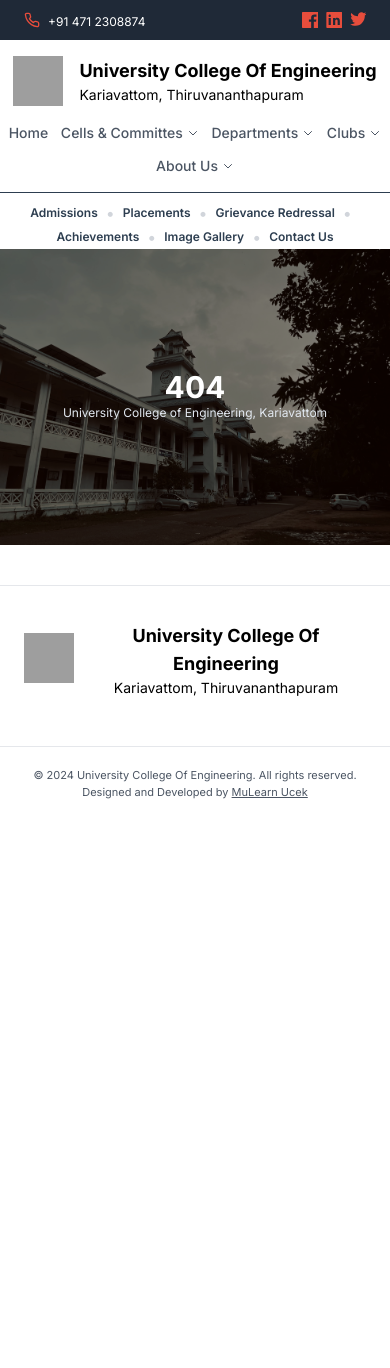
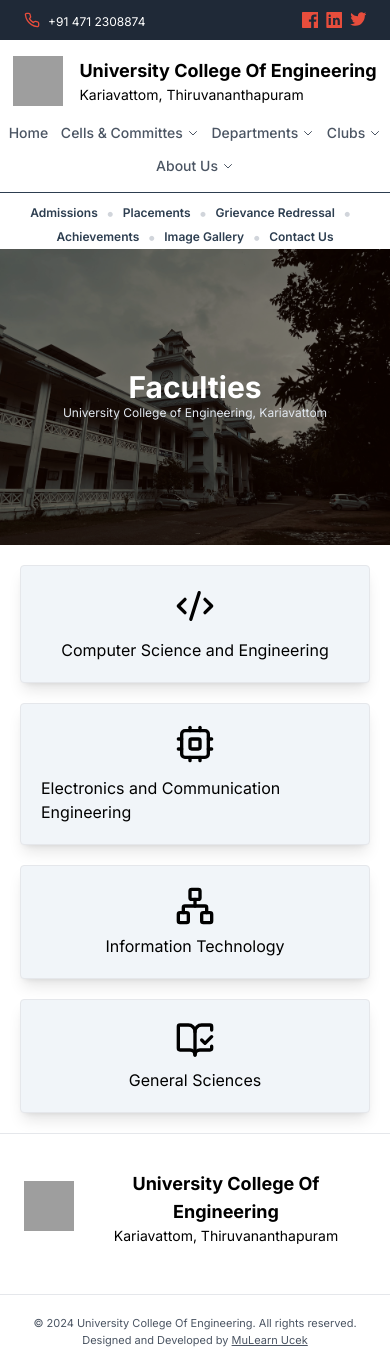
Before and after one commit to Mulearn-ucek/ucek, a Next.js app: page /faculties in a window 390 px wide. Before the commit the page ends 844 px from the top, so only its background shows below. Built offline with nearby package versions, Linux system fonts and the light colour scheme; grey boxes are pictures that could not be loaded.

Commit message:
ADDED: Faculties page, 404 Page, UPDATE links

```diff
--- a/app/[section]/page.tsx
+++ b/app/[section]/page.tsx
@@ -13,6 +13,7 @@ import remarkGfm from "remark-gfm";
 import rehypeRaw from "rehype-raw";
 import Link from "next/link";
 import { LinkIcon } from "lucide-react";
+import { notFound } from "next/navigation";
 
 const contentDir = path.join(process.cwd(), "contents");
 
@@ -94,6 +95,8 @@ export default async function Post({
 }) {
   const { title, contents } = getArticle(params);
 
+  if(title == "404") return notFound();
+
   return (
     <>
       <Topnav />
--- /dev/null
+++ b/app/faculties/[id]/page.tsx
@@ -0,0 +1,131 @@
+import fs from "fs";
+import path from "path";
+import Topnav from "@/components/header/topnav";
+import Nav from "@/components/header/nav";
+import Footer from "@/components/layout/footer";
+
+import Image from "next/image";
+import ucekImage from "@/public/img/ucek.jpeg";
+import Markdown from "react-markdown";
+import remarkGfm from "remark-gfm";
+import rehypeRaw from "rehype-raw";
+import { useEffect, useState } from "react";
+import { notFound } from 'next/navigation'
+import { FACULTY_SHEET_ID, getImgLink } from "@/lib/data";
+import Papa from "papaparse";
+
+const contentDir = path.join(process.cwd(), "contents");
+
+export async function generateStaticParams() {
+  return [{id: "cse"}, {id: "ece"}, {id: "it"},{ id: "gen"}];
+}
+
+export async function generateMetadata({
+  params,
+}: {
+  params: { id: string; section: string };
+}) {
+
+  return {
+    title: "Faculties",
+    description: (params.id == "cse" && "Computer Science and Engineering") ||
+    (params.id == "ece" && "Electronics and Communication Engineering") ||
+    (params.id == "it" && "Information Technology") ||
+    (params.id == "gen" && "General Sciences"),
+  };
+}
+
+export default async function Post({
+  params,
+}: {
+  params: { id: string; section: string };
+}) {
+    if(params.id != "cse" && params.id != "ece" && params.id != "it" && params.id != "gen") {
+
+      return notFound();
+    }
+    const faculties = await getFacultyDetais(params.id)
+
+  return (
+    <>
+      <Topnav />
+      <Nav />
+      <div className="h-[30%] relative text-center -z-20">
+        <Image
+          src={ucekImage}
+          width={1920}
+          height={1080}
+          alt="Slider Image 1"
+          className="h-[300px] w-full object-cover brightness-50"
+        />
+        <div className="absolute w-full top-1/2 left-1/2 -translate-x-1/2 -translate-y-1/2 text-white">
+          <h1 className="text-2xl font-bold text-primary-foreground sm:text-4xl md:text-5xl">
+            Faculties
+          </h1>
+          <p className="text-xs md:text-lg text-slate-200">
+            Department of {params.id == "cse" && "Computer Science and Engineering"}
+            {params.id == "ece" && "Electronics and Communication Engineering"}
+            {params.id == "it" && "Information Technology"}
+            {params.id == "gen" && "General Sciences"}
+          </p>
+        </div>
+      </div>
+      <div className="z-20 w-full p-5 flex justify-center">
+        <div className="w-full md:w-3/4 lg:w-1/2 grid grid-cols-2 gap-4">
+        {faculties && faculties.map((faculty, index) => (
+              <div className="flex" key={`id-${index}`}>
+                <Image
+                  src={getImgLink(faculty[3])}
+                  width={150}
+                  height={200}
+                  alt={faculty[0]}
+                  className="rounded-lg"
+                />
+                <div className="ml-5">
+                  <h1 className="text-xl font-bold">{faculty[0]}</h1>
+                  <p className="text-sm">{faculty[1]}</p>
+                  <p className=" text-sm mt-2 text-gray-500">Qualification: {faculty[2]}</p>
+                </div>
+              </div>
+            ))}
+            </div>
+      </div>
+
+      <Footer />
+    </>
+  );
+}
+
+
+function getData(url:string): Promise<string[][]> {
+  return new Promise((resolve, reject) => {
+    fetch(url).then((response) => {
+      if (!response.ok) {
+        reject(response.statusText);
+      }
+      return response.text();
+    }).then((text) => {
+      Papa.parse(text, {
+        skipEmptyLines: true,
+        complete(results: { data: any; }) {
+          let d  = results.data;
+          d.shift()
+          resolve(d);
+        },
+        error(error: any) {
+          reject(error);
+        }
+      });
+    }).catch((error) => {
+      reject(error);
+    });
+});
+}
+
+function getFacultyDetais(id: string): Promise<string[][]> {
+  const url = "https://docs.google.com/spreadsheets/d/"
+              + FACULTY_SHEET_ID
+              + `/gviz/tq?tqx=out:csv&sheet=${id}&tq=`
+              + encodeURIComponent("select C, D, E, F");
+  return getData(url)
+}
--- /dev/null
+++ b/app/faculties/page.tsx
@@ -0,0 +1,84 @@
+// app/[slug]/page.js
+
+import fs, { link } from "fs";
+import path from "path";
+import Topnav from "@/components/header/topnav";
+import Nav from "@/components/header/nav";
+import Footer from "@/components/layout/footer";
+
+import Image from "next/image";
+import ucekImage from "@/public/img/ucek.jpeg";
+import Markdown from "react-markdown";
+import remarkGfm from "remark-gfm";
+import rehypeRaw from "rehype-raw";
+import Link from "next/link";
+import { BookOpenCheck, CodeXml, Cpu, LinkIcon, Network } from "lucide-react";
+import { notFound } from "next/navigation";
+
+export const metadata = {
+  title: "Faculties",
+  description: "University College of Engineering, Kariavattom",
+};
+
+export default async function Post({
+  params,
+}: {
+  params: { id: string; section: string };
+}) {
+
+  return (
+    <>
+      <Topnav />
+      <Nav />
+      <div className="h-[30%] relative text-center -z-20">
+        <Image
+          src={ucekImage}
+          width={1920}
+          height={1080}
+          alt="Slider Image 1"
+          className="h-[300px] w-full object-cover brightness-50"
+        />
+        <div className="absolute w-full top-1/2 left-1/2 -translate-x-1/2 -translate-y-1/2 text-white">
+          <h1 className="text-3xl font-bold text-primary-foreground sm:text-4xl md:text-5xl">
+            Faculties
+          </h1>
+          <p className="text-xs md:text-lg text-slate-200">
+            University College of Engineering, Kariavattom
+          </p>
+        </div>
+      </div>
+      <div className="z-20 w-full p-5 md:p-10 grid gap-5 justify-center grid-cols-1 md:grid-cols-2">
+          <Link
+            href={`/faculties/cse`}
+            className="flex bg-slate-100 border shadow-lg flex-col justify-center p-5 scale-100 rounded hover:scale-105 transition-transform items-center gap-3"
+          >
+            <CodeXml size={40} />
+             Computer Science and Engineering
+          </Link>
+          <Link
+            href={`/faculties/ece`}
+            className="flex bg-slate-100 border shadow-lg flex-col  p-5 scale-100 rounded hover:scale-105 transition-transform items-center gap-3"
+          >
+            <Cpu size={40}  />
+            Electronics and Communication Engineering
+          </Link>
+          <Link
+            href={`/faculties/it`}
+            className="flex bg-slate-100 border shadow-lg flex-col p-5 scale-100 rounded hover:scale-105 transition-transform items-center gap-2"
+          >
+            <Network size={40}  />
+            Information Technology
+          </Link>
+          <Link
+            href={`/faculties/gen`}
+            className="flex bg-slate-100 border shadow-lg flex-col p-5 scale-100 rounded hover:scale-105 transition-transform items-center gap-2"
+          >
+            <BookOpenCheck size={40} />
+            General Sciences
+          </Link>
+      </div>
+
+      <Footer />
+    </>
+  );
+}
--- /dev/null
+++ b/app/not-found.tsx
@@ -0,0 +1,47 @@
+import fs, { link } from "fs";
+import path from "path";
+import Topnav from "@/components/header/topnav";
+import Nav from "@/components/header/nav";
+import Footer from "@/components/layout/footer";
+
+import Image from "next/image";
+import ucekImage from "@/public/img/ucek.jpeg";
+import Markdown from "react-markdown";
+import remarkGfm from "remark-gfm";
+import rehypeRaw from "rehype-raw";
+import Link from "next/link";
+import { LinkIcon } from "lucide-react";
+
+const contentDir = path.join(process.cwd(), "contents");
+
+export default async function NotFound() {
+
+  return (
+    <>
+      <Topnav />
+      <Nav />
+      <div className="h-[30%] relative text-center -z-20">
+        <Image
+          src={ucekImage}
+          width={1920}
+          height={1080}
+          alt="Slider Image 1"
+          className="h-[300px] w-full object-cover brightness-50"
+        />
+        <div className="absolute w-full top-1/2 left-1/2 -translate-x-1/2 -translate-y-1/2 text-white">
+          <h1 className="text-3xl font-bold text-primary-foreground sm:text-4xl md:text-5xl">
+            404: Not Found
+          </h1>
+          <p className="text-xs md:text-lg text-slate-200">
+            The page you are looking for does not exist.<br/>
+          </p>
+          <p className="text-xs  md:text-lg text-slate-200">
+            That&apos;s all we know :/
+          </p>
+        </div>
+      </div>
+
+      <Footer />
+    </>
+  );
+}
--- a/components/header/nav.jsx
+++ b/components/header/nav.jsx
@@ -346,22 +346,28 @@ const Nav = () => {
                 Our Principal
               </Link>
               <Link
-                href="/about/itpolicy"
-                className="flex px-4 text-gray-600 hover:bg-gray-100 gap-2 items-center py-3"
-              >
-                Internet And Campus Network Usage Policy
-              </Link>
-              <Link
                 href="/about/office-bearers"
                 className="flex px-4 text-gray-600 hover:bg-gray-100 gap-2 items-center py-3"
               >
                 Office Bearers
               </Link>
               <Link
+                href="/faculties"
+                className="flex px-4 text-gray-600 hover:bg-gray-100 gap-2 items-center py-3"
+              >
+                Faculties
+              </Link>
+              <Link
                 href="/about/disclosures"
                 className="flex px-4 text-gray-600 hover:bg-gray-100 gap-2 items-center py-3"
               >
                 Disclosures
+              </Link>
+              <Link
+                href="/about/itpolicy"
+                className="flex px-4 text-gray-600 hover:bg-gray-100 gap-2 items-center py-3"
+              >
+                Internet And Campus Network Usage Policy
               </Link>
               <Link
                 href="/about/achievements"
--- a/components/layout/ucekmore.jsx
+++ b/components/layout/ucekmore.jsx
@@ -25,8 +25,8 @@ const MoreUCEK = () => {
         <button onClick={()=> router.push("/about/principal")} className="text-white border border-white rounded-lg px-6 py-3 flex items-center justify-between hover:bg-white hover:text-blue-900 transition duration-300">
           Our Principal <span className="ml-2">&rarr;</span>
         </button>
-        <button onClick={()=> router.push("/about/itpolicy")} className="text-white border border-white rounded-lg px-6 py-3 flex items-center justify-between hover:bg-white hover:text-blue-900 transition duration-300">
-          Internet And Campus Network Usage Policy <span className="ml-2">&rarr;</span>
+        <button onClick={()=> router.push("/faculties")} className="text-white border border-white rounded-lg px-6 py-3 flex items-center justify-between hover:bg-white hover:text-blue-900 transition duration-300">
+          Faculty Details<span className="ml-2">&rarr;</span>
         </button>
         <button onClick={()=> router.push("/about/achievements")} className="text-white border border-white rounded-lg px-6 py-3 flex items-center justify-between hover:bg-white hover:text-blue-900 transition duration-300">
           Achievements <span className="ml-2">&rarr;</span>
--- a/lib/data.ts
+++ b/lib/data.ts
@@ -1,9 +1,9 @@
+import { get } from "http";
 import Papa from "papaparse";
 
 export const CONTENT_SHEET_ID = "1oTIT-gv8BENbkwrlaYaXg6dEjSndyT2vDWKZnAJO39g"
 export const EVENT_SHEET_ID = "1JF8JCd01dGp1s3iFiriOUHZxlMro63vCAf5Qsm7RNEE"
-export const FACULTY_SHEET_ID = "1JF8JCd01dGp1s3iFiriOUHZxlMro63vCAf5Qsm7RNEE"
-
+export const FACULTY_SHEET_ID = "1xz8r0PBP5Z3mdH2VC7oSuumJ5inh0ZIvGANrcPn5Z_E"
 
 
 export function getData(url:string): Promise<string[][]> {
@@ -30,7 +30,6 @@ export function getImgLink(link: string) {
   );
 }
 
-
 export function getCarouselImages(n="10"): Promise<string[][]> {
   const url = "https://docs.google.com/spreadsheets/d/"
               + CONTENT_SHEET_ID
```
